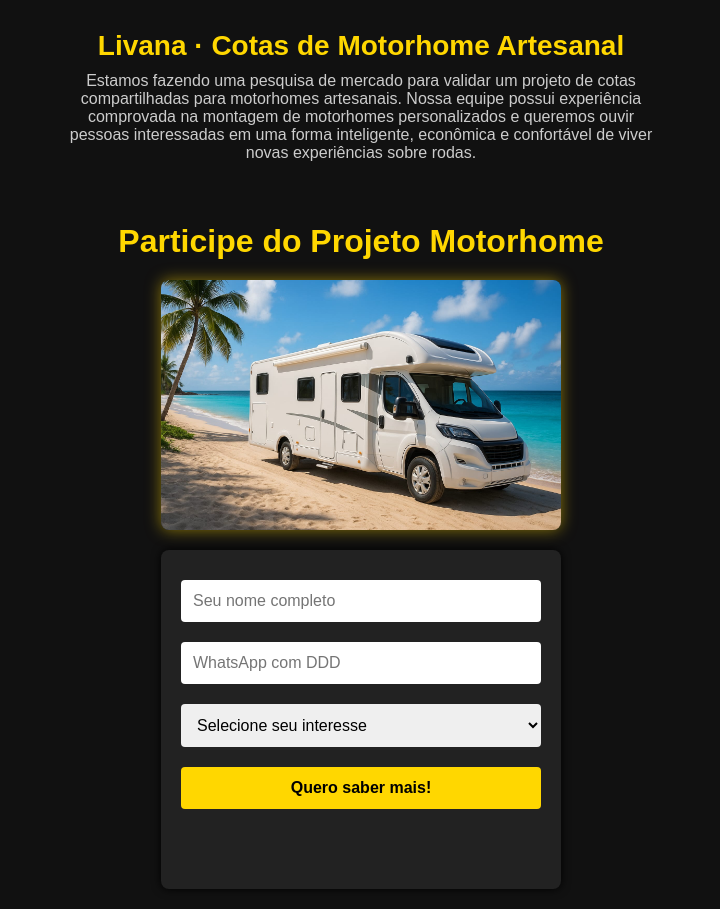
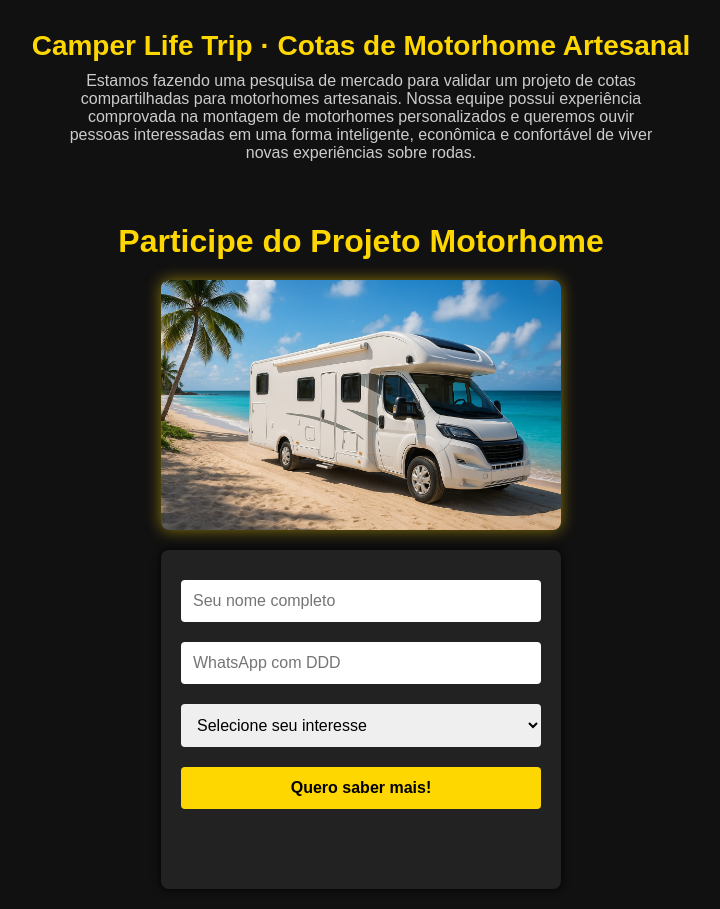
Before and after one commit to gregnatiello/motorhome-livana, a plain HTML site: page index.html in a window 1280 px wide. Shown: the whole page, without its empty margins (279-999 px from the left). Drawn offline with Linux system fonts and the light colour scheme.

Commit message:
ajuste nome

```diff
--- a/index.html
+++ b/index.html
@@ -3,7 +3,7 @@
 <head>
   <meta charset="UTF-8" />
   <meta name="viewport" content="width=device-width, initial-scale=1" />
-  <title>Livana · Cotas de Motorhome</title>
+  <title>Camper Life Trip · Cotas de Motorhome</title>
   <style>
     body {
       font-family: Arial, sans-serif;
@@ -107,7 +107,7 @@
 </head>
 <body>
   <header>
-    <h2>Livana · Cotas de Motorhome Artesanal</h2>
+    <h2>Camper Life Trip · Cotas de Motorhome Artesanal</h2>
     <p>
       Estamos fazendo uma pesquisa de mercado para validar um projeto de cotas compartilhadas para motorhomes artesanais.
       Nossa equipe possui experiência comprovada na montagem de motorhomes personalizados e queremos ouvir pessoas interessadas
```
